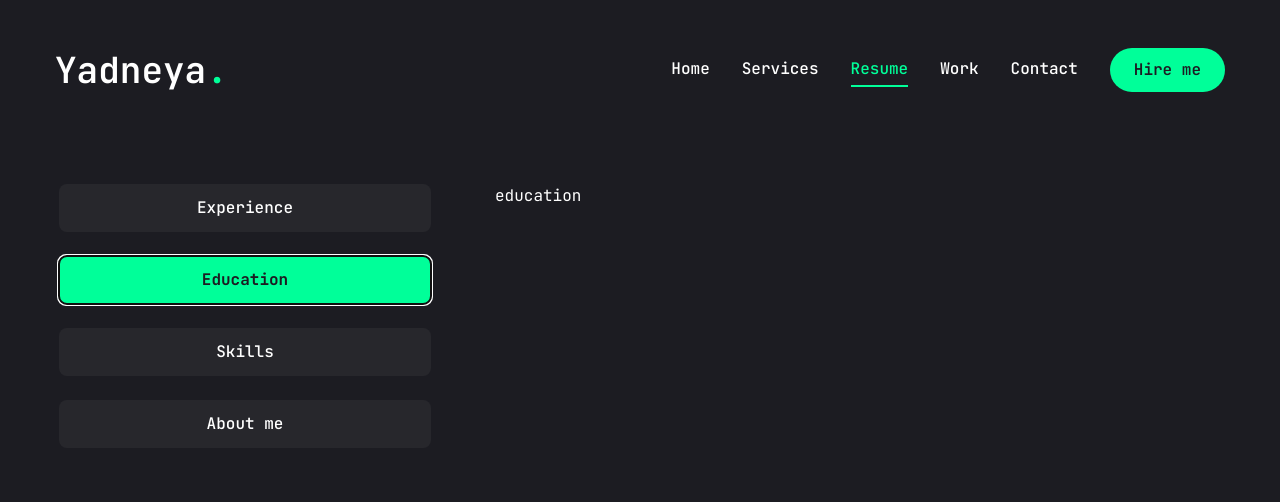
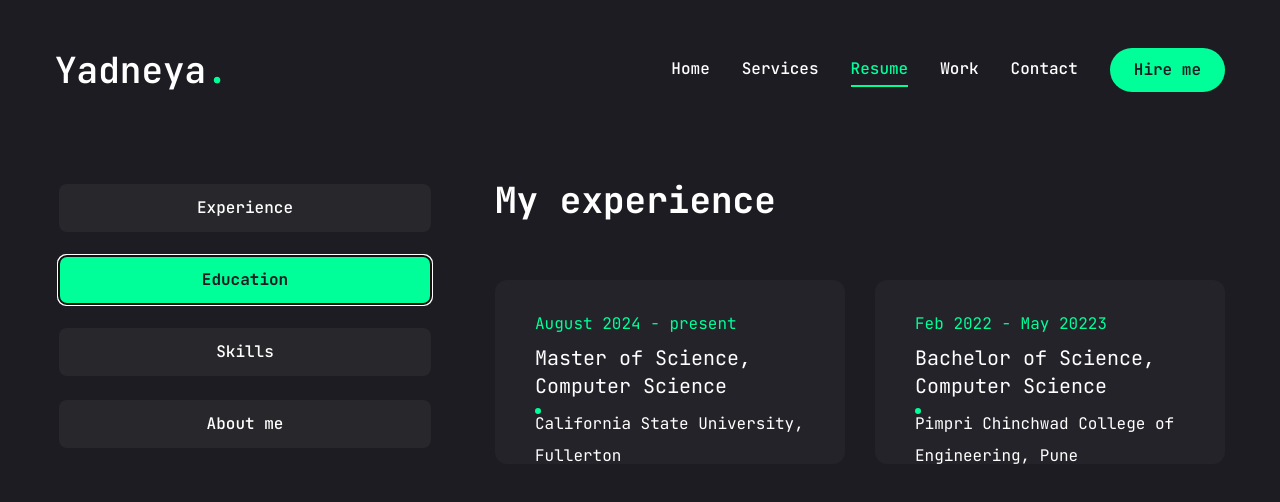
Before and after one commit to Yadnu/Portfoilio, a Next.js app in the folder yj/: page /resume in a window 1280 px wide. Both pictures are taken after a click on the tab "Education". Shown: the top 502 px of the page. Built offline with nearby package versions, Linux system fonts and the light colour scheme.

Commit message:
Updated resume

```diff
--- a/yj/app/globals.css
+++ b/yj/app/globals.css
@@ -21,4 +21,10 @@
     .text-outline-hover{
         -webkit-text-stroke: 1px #00ff99
     }
+    .companyName{
+        width: 300px !important;
+    }
+    .educationName{
+        padding-top: 2px  !important;
+    }
 }
--- a/yj/app/resume/page.jsx
+++ b/yj/app/resume/page.jsx
@@ -2,6 +2,8 @@
 import React from 'react'
 import {TbBrandCpp, TbBrandDjango} from 'react-icons/tb';
 import { FaHtml5,FaReact,FaFigma, FaNodeJs, FaJs, FaJava, FaPython, FaDocker, FaGithub, FaJenkins } from 'react-icons/fa';
+import '../globals.css';
+
 import{
   SiTailwindcss, SiNextdotjs,
   SiShadcnui,
@@ -261,10 +263,14 @@ const Resume = () => {
                     return <li key={index} className='bg-[#232329] h-[184px] py-6 px-10 rounded-xl flex flex-col justify-center items-center lg:items-start gap-1 ' >
                       <span className='text-accent'>{item.duration}</span>
                       <h3 className='text-xl mx-w-[260px] min-h-[60px] text-center lg:text-left'>{item.position}</h3>
-                      <div className='w-[6px] h-[6px] rounded-full bg-accent'>
+                      <div className='w-[6px] h-[6px] rounded-full bg-accent '>
                         {/* dot */}
-                        <span className='w-[6px] h-[6px] rounded-full bg-accent'></span>
-                        <p className='text-white/60'>{item.company}</p>
+                        <div className="flex">
+
+                        </div>
+                        <span className='w-[6px] h-[6px] rounded-full bg-accent'>
+                        </span>
+                        <p className ="companyName" >{item.company}</p>
                       </div>
                     </li>
                   })}
@@ -274,11 +280,57 @@ const Resume = () => {
             </TabsContent>
             {/* education */}
             <TabsContent value = "education" className="w-full" >
-              education
+            <div className="flex flex-col gap-[30px] text-center xl:text-left">
+              <h3 className='text-4xl font-bold'>{experience.title}</h3>
+              <p className='max-w-[600px] text-white/60 mx-auto xl:mx-0'>{experience.description}</p>
+              <ScrollArea className="h-[400px]">
+                <ul className='grid grid-cols-1 lg:grid-cols-2 gap-[30px]'>
+                  {education.items.map((item, index)=>{
+                    return <li key={index} className='bg-[#232329] h-[184px] py-6 px-10 rounded-xl flex flex-col justify-center items-center lg:items-start gap-1 educationName ' >
+                      <span className='text-accent'>{item.duration}</span>
+                      <h3 className='text-xl mx-w-[260px] min-h-[60px] text-center lg:text-left'>{item.degree}</h3>
+                      <div className='w-[6px] h-[6px] rounded-full bg-accent '>
+                        {/* dot */}
+                        <div className="flex">
+
+                        </div>
+                        <span className='w-[6px] h-[6px] rounded-full bg-accent'>
+                        </span>
+                        <p className ="companyName" >{item.institution}</p>
+                      </div>
+                    </li>
+                  })}
+                </ul>
+              </ScrollArea>
+              </div>
             </TabsContent>
             {/* skills */}
-            <TabsContent value = "skills" className="w-full" >
-              skills
+            <TabsContent value = "skills" className="w-full h-full" >
+                  <div className="flex flex-col gap-[30px] text-center xl:text-left">
+                    <div>
+                      <h3 className='text-4xl font-bold text-accent'>{skills.title}</h3>
+
+                    </div>
+                    <ul>
+                      {
+                        skills.items.map((skillCategory, index) => (
+                          <div key={index} >
+                            <h3 className='text-2xl'>{skillCategory.skillType}</h3>
+                            <ul className='flex flex-row gap-10'>
+                              {skillCategory.skillList.map((skill, skillIndex) => (
+                                <li key={skillIndex} className=' hover:text-accent'>
+                                  <span className='px-auto h-50 flex text-center justify-center'>{skill.icon}</span>
+                                  <span>{skill.name}</span>
+                                </li>
+                              ))}
+                              <br />
+                            </ul>
+                            <br />
+                          </div>
+                        ))
+                      }
+                    </ul>
+                  </div>
             </TabsContent>
             {/* about */}
             <TabsContent value = "about" className="w-full" >
```
